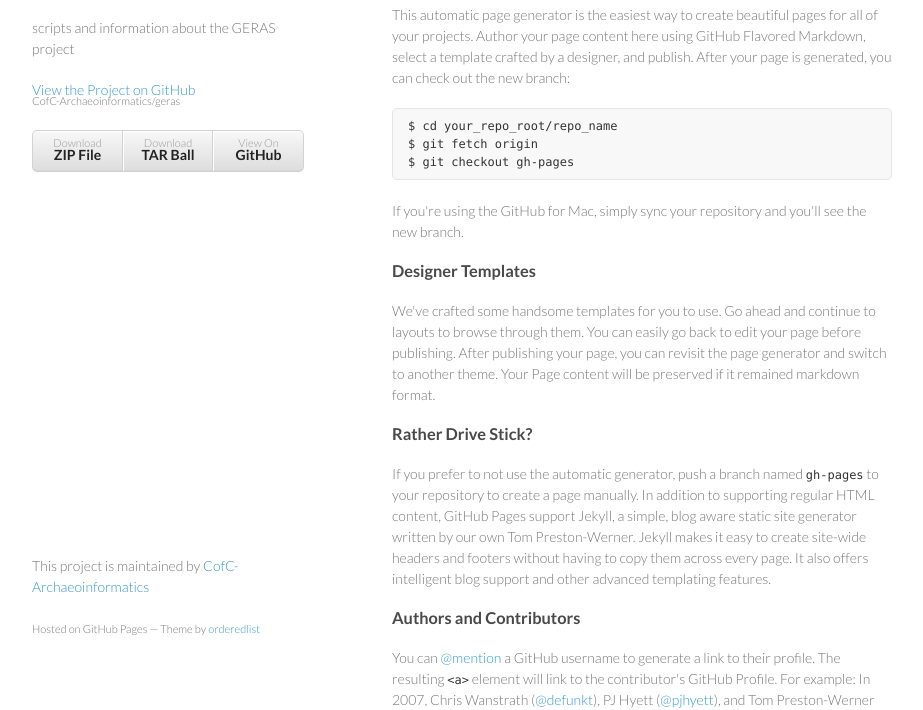
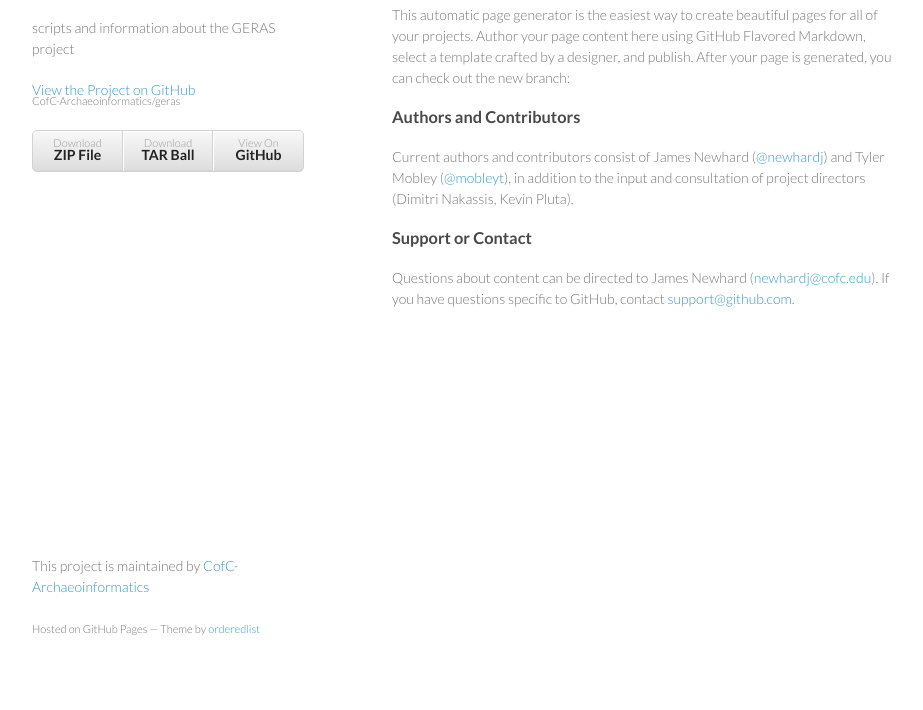
Before and after one commit to CofC-Archaeoinformatics/PoN-LinearB, a plain HTML site: page index.html in a window 1280 px wide. Shown: the part 92-802 px from the top of the page, without its empty margins (178-1101 px from the left). Drawn offline with Linux system fonts and the light colour scheme.

```diff
--- a/index.html
+++ b/index.html
@@ -33,32 +33,15 @@
 
 <p>This automatic page generator is the easiest way to create beautiful pages for all of your projects. Author your page content here using GitHub Flavored Markdown, select a template crafted by a designer, and publish. After your page is generated, you can check out the new branch:</p>
 
-<pre><code>$ cd your_repo_root/repo_name
-$ git fetch origin
-$ git checkout gh-pages
-</code></pre>
-
-<p>If you're using the GitHub for Mac, simply sync your repository and you'll see the new branch.</p>
-
-<h3>
-<a id="designer-templates" class="anchor" href="#designer-templates" aria-hidden="true"><span class="octicon octicon-link"></span></a>Designer Templates</h3>
-
-<p>We've crafted some handsome templates for you to use. Go ahead and continue to layouts to browse through them. You can easily go back to edit your page before publishing. After publishing your page, you can revisit the page generator and switch to another theme. Your Page content will be preserved if it remained markdown format.</p>
-
-<h3>
-<a id="rather-drive-stick" class="anchor" href="#rather-drive-stick" aria-hidden="true"><span class="octicon octicon-link"></span></a>Rather Drive Stick?</h3>
-
-<p>If you prefer to not use the automatic generator, push a branch named <code>gh-pages</code> to your repository to create a page manually. In addition to supporting regular HTML content, GitHub Pages support Jekyll, a simple, blog aware static site generator written by our own Tom Preston-Werner. Jekyll makes it easy to create site-wide headers and footers without having to copy them across every page. It also offers intelligent blog support and other advanced templating features.</p>
-
 <h3>
 <a id="authors-and-contributors" class="anchor" href="#authors-and-contributors" aria-hidden="true"><span class="octicon octicon-link"></span></a>Authors and Contributors</h3>
 
-<p>You can <a href="https://github.com/blog/821" class="user-mention">@mention</a> a GitHub username to generate a link to their profile. The resulting <code>&lt;a&gt;</code> element will link to the contributor's GitHub Profile. For example: In 2007, Chris Wanstrath (<a href="https://github.com/defunkt" class="user-mention">@defunkt</a>), PJ Hyett (<a href="https://github.com/pjhyett" class="user-mention">@pjhyett</a>), and Tom Preston-Werner (<a href="https://github.com/mojombo" class="user-mention">@mojombo</a>) founded GitHub.</p>
+<p>Current authors and contributors consist of James Newhard (<a href="https://github.com/newhardj" class="user-mention">@newhardj</a>) and Tyler Mobley (<a href="https://github.com/mobleyt" class="user-mention">@mobleyt</a>), in addition to the input and consultation of project directors (Dimitri Nakassis, Kevin Pluta).</p>
 
 <h3>
 <a id="support-or-contact" class="anchor" href="#support-or-contact" aria-hidden="true"><span class="octicon octicon-link"></span></a>Support or Contact</h3>
 
-<p>Having trouble with Pages? Check out the documentation at <a href="https://help.github.com/pages">https://help.github.com/pages</a> or contact <a href="mailto:support@github.com">support@github.com</a> and we’ll help you sort it out.</p>
+<p>Questions about content can be directed to James Newhard (<a href="mailto:newhardj@cofc.edu">newhardj@cofc.edu</a>).  If you have questions specific to GitHub, contact <a href="mailto:support@github.com">support@github.com</a>.</p>
       </section>
       <footer>
         <p>This project is maintained by <a href="https://github.com/CofC-Archaeoinformatics">CofC-Archaeoinformatics</a></p>
```
Also changed, not shown: params.json (+1 -1 lines).
